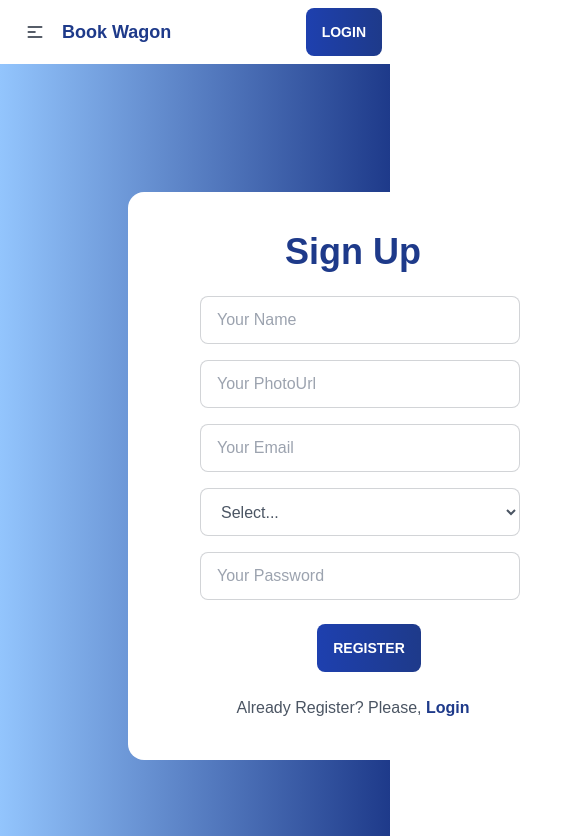
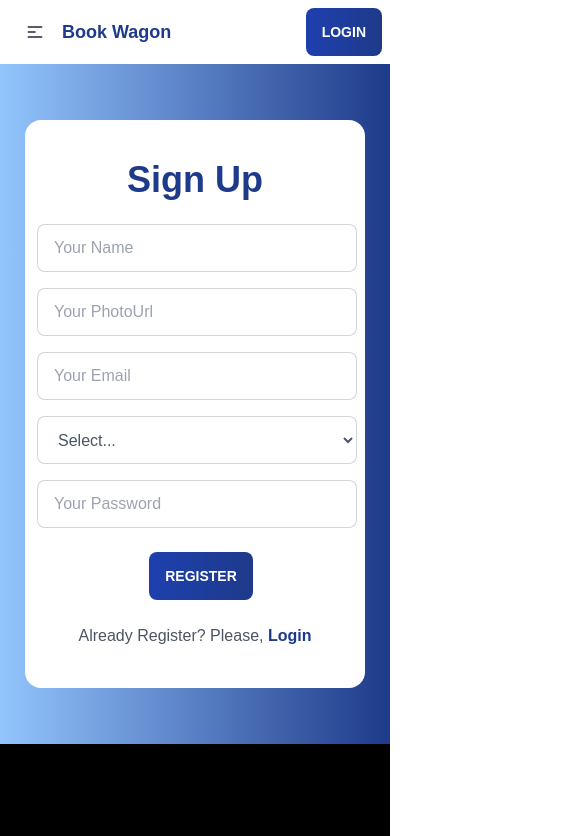
Before and after one commit to Anamika362890/book-wagoan-client, a React (Create React App) app: page /signup in a window 390 px wide. Shown: the top 836 px of the page, 578 px wide, since content can reach past the window. Built offline with nearby package versions, Linux system fonts and the light colour scheme; no server answers.

Commit message:
responsivelogin

```diff
--- a/src/Pages/Sign/Login.js
+++ b/src/Pages/Sign/Login.js
@@ -56,9 +56,9 @@ const Login = () => {
 
     return (
         <div className='hero bg-gradient-to-r from-blue-300 to-blue-900 text-white '>
-            <div className='text-center m-32 p-10 rounded-2xl bg-white ' >
+            <div className='text-center md:m-32 md:p-10 rounded-2xl bg-white mx-10 my-12 py-12 px-6 ' >
                 <h1 className='text-4xl font-bold mb-6 text-blue-900'>Login</h1>
-                <form className=' ml-8' onSubmit={handleSubmit(handleLogin)}>
+                <form className=' m-10  md:ml-8' onSubmit={handleSubmit(handleLogin)}>
 
                     <div className="form-control w-full max-w-xs text-gray-600 my-4">
 
--- a/src/Pages/Sign/Signup.js
+++ b/src/Pages/Sign/Signup.js
@@ -45,9 +45,9 @@ const Signup = () => {
     return (
         <div>
             <div className='hero bg-gradient-to-r from-blue-300 to-blue-900 text-white '>
-                <div className=' w-[450px] text-center m-32 p-10 rounded-2xl bg-white ' >
+                <div className='w-[340px] md:w-[450px] text-center md:m-32 md:p-10 my-14 py-10 rounded-2xl bg-white ' >
                     <h1 className='text-4xl font-bold mb-6 text-blue-900 '>Sign Up</h1>
-                    <form className=' ml-8' onSubmit={handleSubmit(handleLogin)}>
+                    <form className='md:ml-8 ml-3' onSubmit={handleSubmit(handleLogin)}>
 
                         <div className="form-control w-full max-w-xs text-gray-600 my-4">
 
```
